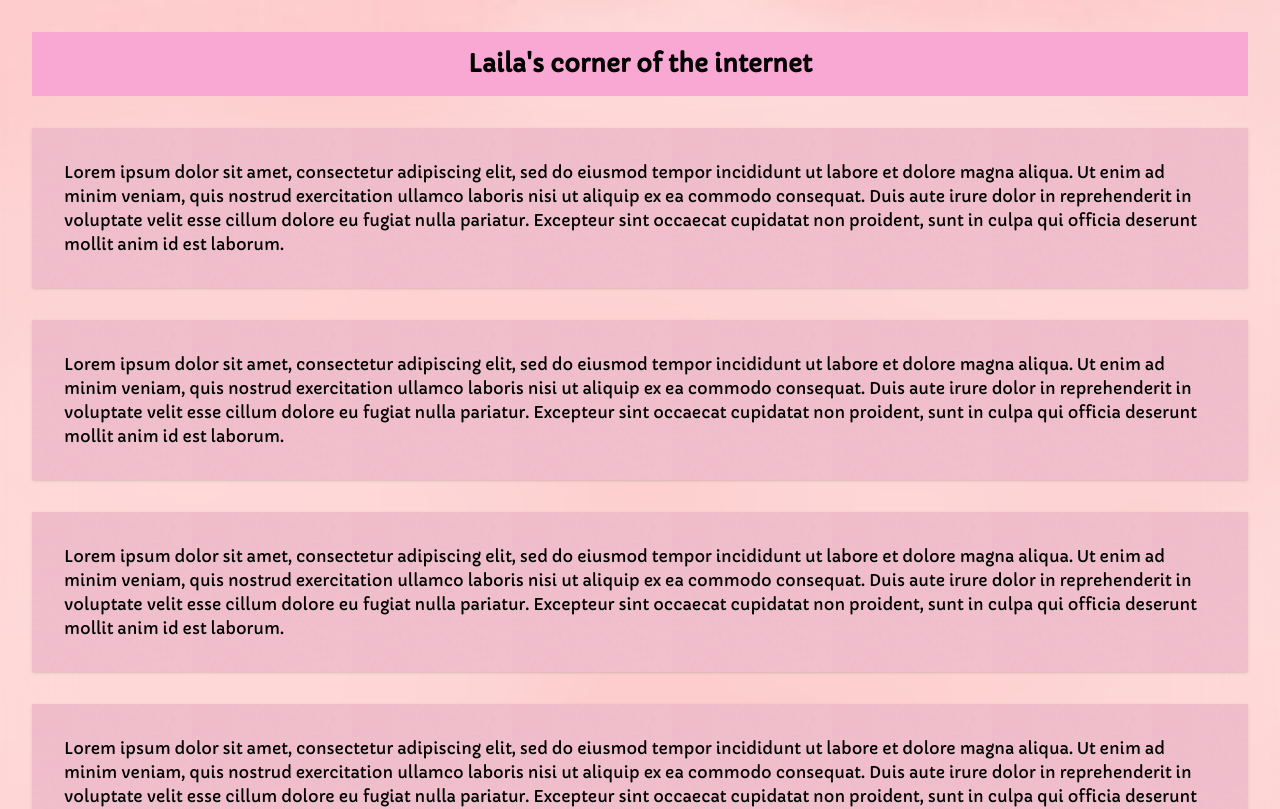
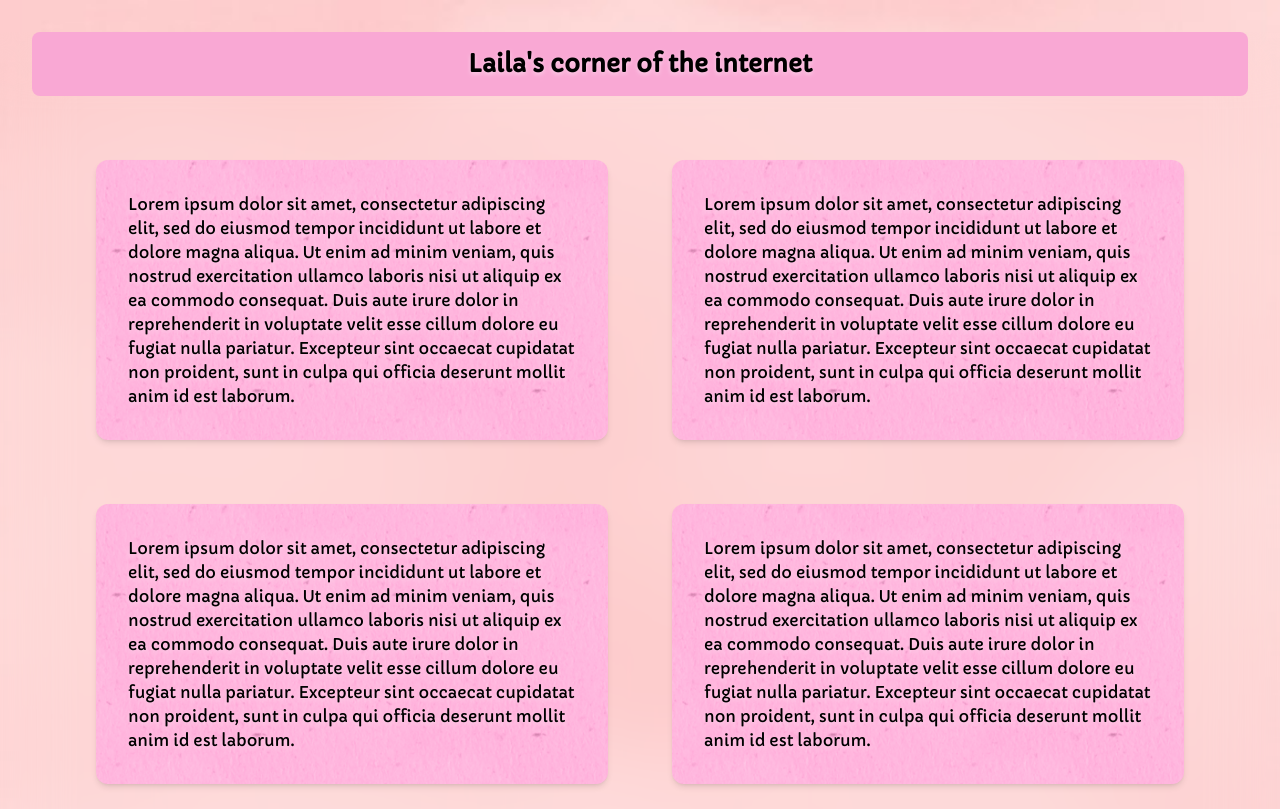
Before and after one commit to lailadyer/laila-site, a SvelteKit app: page / in a window 1280 px wide. Shown: the top 809 px of the page. Built offline with nearby package versions, Linux system fonts and the light colour scheme.

Commit message:
add a better style to the notes

```diff
--- a/src/routes/+page.svelte
+++ b/src/routes/+page.svelte
@@ -1,6 +1,4 @@
 <script lang="ts">
-    import noteBackground from "$lib/images/backgrounds/note-background.png"
-
     const loremIpsum = "Lorem ipsum dolor sit amet, consectetur adipiscing elit, sed do eiusmod tempor incididunt ut labore et dolore magna aliqua. Ut enim ad minim veniam, quis nostrud exercitation ullamco laboris nisi ut aliquip ex ea commodo consequat. Duis aute irure dolor in reprehenderit in voluptate velit esse cillum dolore eu fugiat nulla pariatur. Excepteur sint occaecat cupidatat non proident, sunt in culpa qui officia deserunt mollit anim id est laborum.";
     let loremIpsumArray: string[] = [];
     for (let index = 0; index < 40; index++) {
@@ -8,14 +6,16 @@
     }
 </script>
 
-<div class="bg-pink-300 m-8 text-2xl font-bold">
-    <h2 class="p-4 text-center ">Laila's corner of the internet</h2>
+<div class="bg-pink-300 m-8 text-2xl font-bold rounded-lg">
+    <h2 class="p-4 text-center text-shadow shadow-pink-200">Laila's corner of the internet</h2>
 </div>
-{#each loremIpsumArray as p}
-<div class="m-8 bg-repeat bg-contain shadow" style="background-image: url({noteBackground})">
-    <p class="p-8 opacity-100">{p}</p>
+<div class="flex flex-row flex-wrap justify-center">
+    {#each loremIpsumArray as p}
+        <div class="m-8 bg-blend-luminosity bg-pink-300 shadow-md max-w-lg bg-contain rounded-xl bg-repeat bg-[url('$lib/images/backgrounds/note-background.jpg')]">
+            <p class="p-8 text-shadow shadow-pink-200">{p}</p>
+        </div>
+    {/each}
 </div>
-{/each}
 
 <style>
     :global(body) {
--- a/tailwind.config.cjs
+++ b/tailwind.config.cjs
@@ -1,8 +1,26 @@
 /** @type {import('tailwindcss').Config} */
+const plugin = require('tailwindcss/plugin')
 export default {
   content: ['./src/**/*.{html,js,svelte,ts}'],
   theme: {
-    extend: {},
+    extend: {
+      textShadow: {
+        sm: '0 1px 2px var(--tw-shadow-color)',
+        DEFAULT: '0 2px 4px var(--tw-shadow-color)',
+        lg: '0 8px 16px var(--tw-shadow-color)',
+      },
+    },
   },
-  plugins: [],
+  plugins: [
+    plugin(function ({ matchUtilities, theme }) {
+      matchUtilities(
+        {
+          'text-shadow': (value) => ({
+            textShadow: value,
+          }),
+        },
+        { values: theme('textShadow') }
+      )
+    }),
+  ],
 }
```
Also changed, not shown: src/lib/images/backgrounds/note-background.jpg (added), src/lib/images/backgrounds/note-background.png (deleted).
